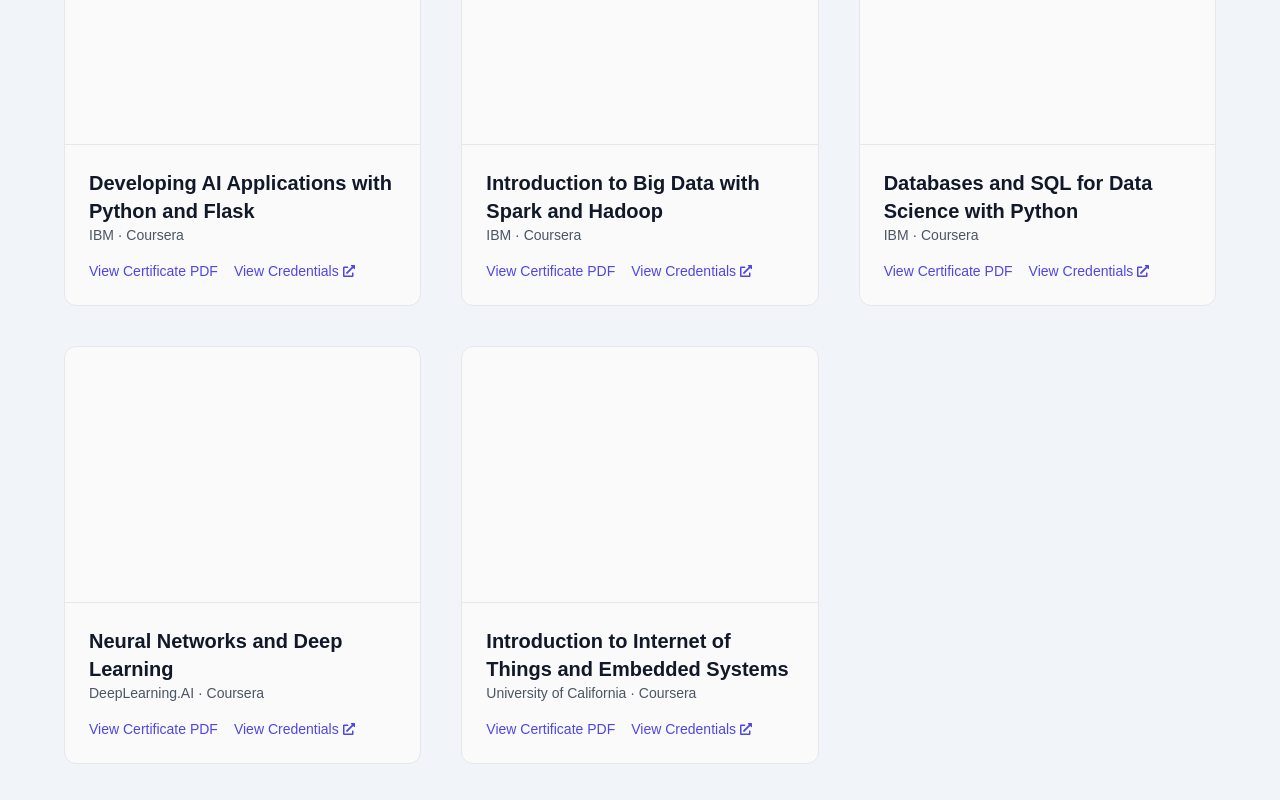
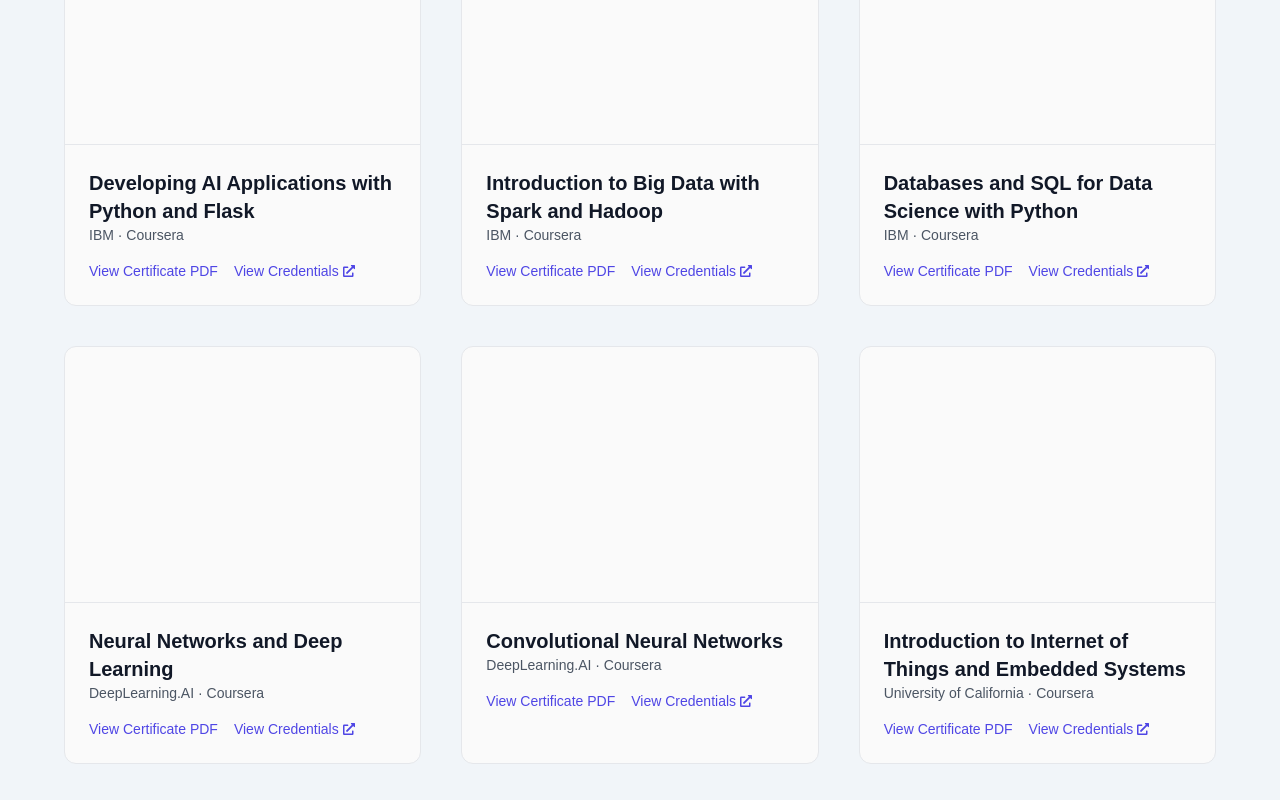
Before and after one commit to Mahir-Uddin0/portfolio_website, a Next.js app: page /certificates in a window 1280 px wide. Shown: the part 1162-1962 px from the top of the page. Built offline with nearby package versions, Linux system fonts and the light colour scheme.

Commit message:
added CNN certificate

```diff
--- a/pages/certificates.js
+++ b/pages/certificates.js
@@ -194,6 +194,12 @@ const individualCertificates = [
     credential: "https://www.coursera.org/account/accomplishments/records/5BM7ZAGRQDLT",
   },
   {
+    title: "Convolutional Neural Networks",
+    provider: "DeepLearning.AI · Coursera",
+    pdf: "/certificates/Individual/4. Convolutional Neural Networks.pdf",
+    credential: "https://www.coursera.org/account/accomplishments/verify/WC86R3XMKBZF",
+  },
+  {
     title: "Introduction to Internet of Things and Embedded Systems",
     provider: "University of California · Coursera",
     pdf: "/certificates/Individual/IOT.pdf",
```
Also changed, not shown: 1 other file (tests, documents, lock files or other folders).
